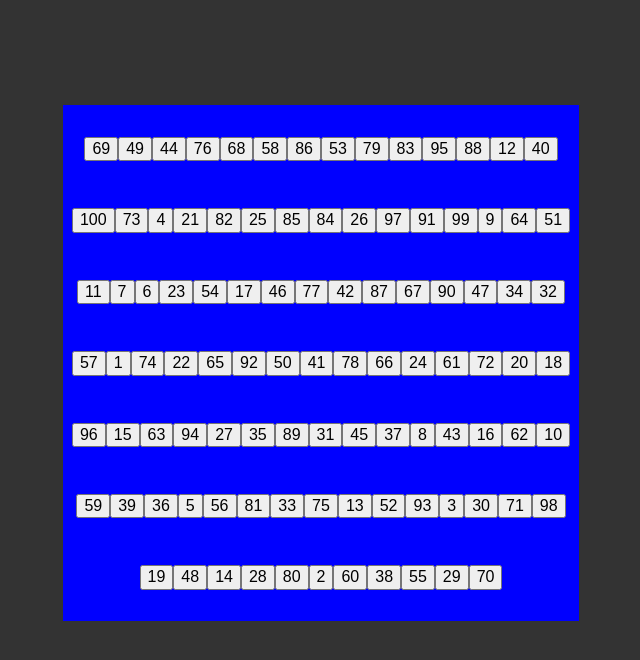
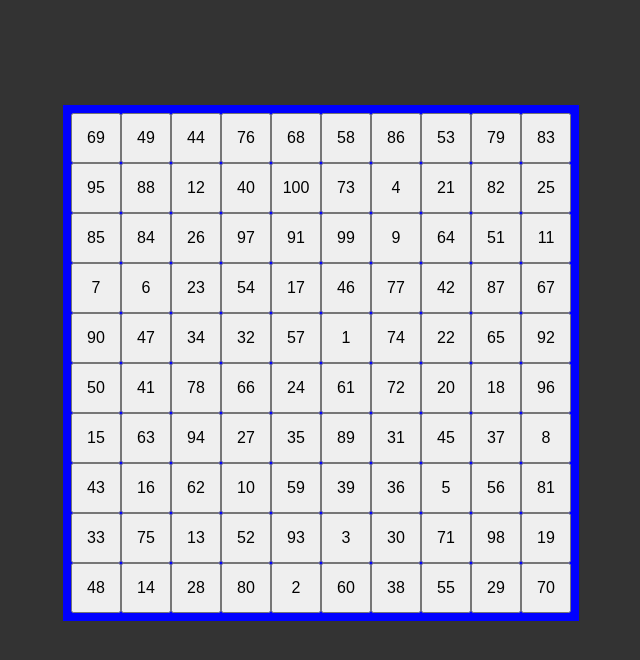
Before and after one commit to UncleGreg/unclegreg.github.io, a plain HTML site: page index.html in a window 1280 px wide. Both pictures are taken after a click on the button "Start". Shown: the part 70-730 px from the top of the page, without its empty margins (319-959 px from the left). Drawn offline with Linux system fonts and the light colour scheme.

Commit message:
css repair

```diff
--- a/index.css
+++ b/index.css
@@ -135,6 +135,15 @@ body {
   padding: .5em;
 }
 
+#buttons-wrap .number {
+  width: 50px;
+  height: 50px;
+  text-align: center;
+  display: inline-block;
+  box-sizing: border-box;
+  padding: 0;
+}
+
 #instructions {
   text-align: center;
 }
```
